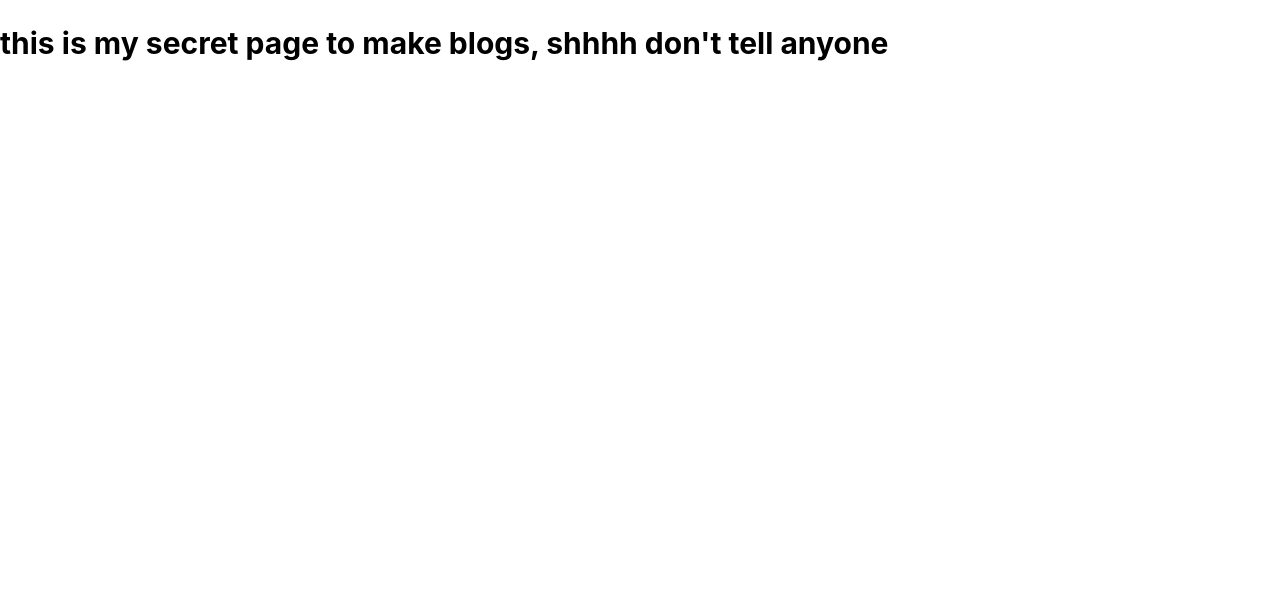
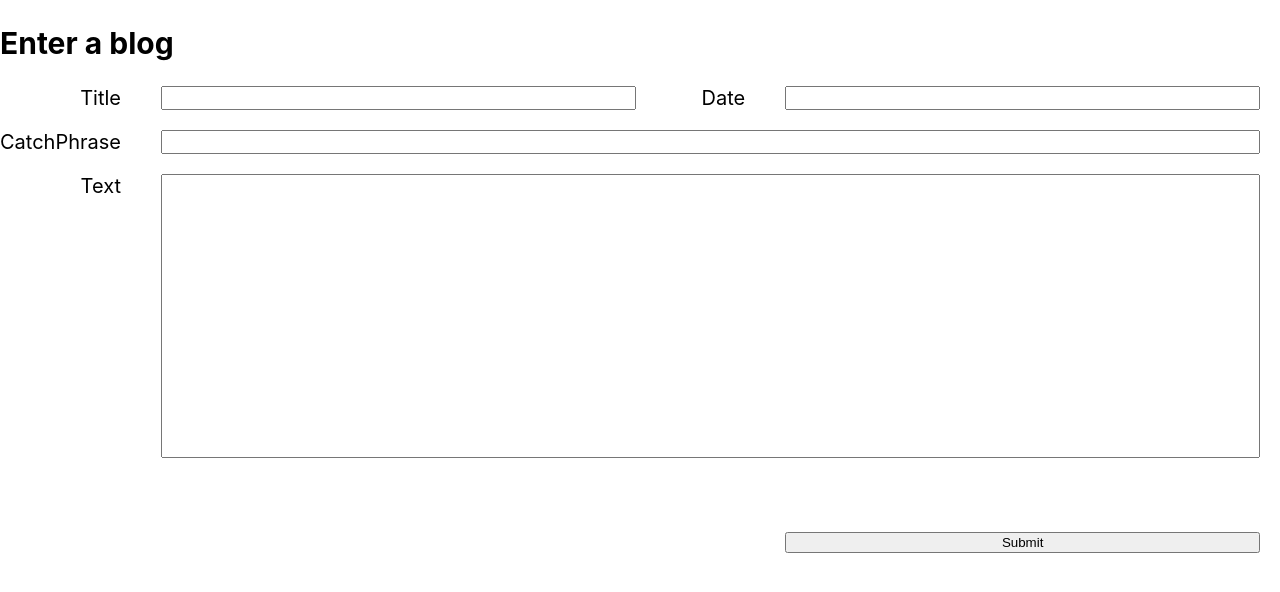
Before and after one commit to EliasenJason/next-portfolio, a Next.js app: page /createBlog in a window 1280 px wide. Shown: the top 592 px of the page. Built offline with nearby package versions, Linux system fonts and the light colour scheme.

Commit message:
midway thru setting up mongoose/mongoDB

```diff
--- a/components/index.js
+++ b/components/index.js
@@ -2,3 +2,4 @@ export { default as Header } from './header'
 export { default as Introduction } from './introduction'
 export { default as Knowledge } from './knowledge'
 export { default as BlogSection } from './blog'
+export { default as HeadTag } from './headtag'
--- /dev/null
+++ b/next.config.js
@@ -0,0 +1,5 @@
+module.exports = {
+    env: {
+        MONGO_URI: "MONGO CONNECTION STRING HERE"
+    }
+}
--- a/pages/createBlog.js
+++ b/pages/createBlog.js
@@ -1,9 +1,82 @@
+import styled from "styled-components"
+
 
 
 const CreateBlog = () => {
     return (
-        <h2>this is my secret page to make blogs, shhhh don't tell anyone</h2>
+        <>
+        <HeaderText>Enter a blog</HeaderText>
+        <FormContainer>
+            <Title>Title</Title><TitleInput></TitleInput><Date>Date</Date><DateInput></DateInput>
+            <CatchPhrase>CatchPhrase</CatchPhrase><CatchPhraseInput></CatchPhraseInput>
+            <Text>Text</Text><TextInput></TextInput>
+            <TechContainer></TechContainer>
+            <LinkContainer></LinkContainer>
+            <SubmitButton>Submit</SubmitButton>
+        </FormContainer>
+        </>
     )
 }
 
 export default CreateBlog
+
+const HeaderText = styled.h2`
+`
+const FormContainer = styled.form`
+    display: grid;
+    grid-template-columns: 0.3fr 1.3fr 0.3fr 1.3fr;
+    grid-template-rows: 0.3fr 0.3fr 0.3fr 10fr 0.3fr 0.3fr 0.3fr;
+    gap: 0px 0px;
+    grid-template-areas:
+        "Title          TitleInput          DateLabel           DateInput"
+        "CatchPhrase    CatchPhraseInput    CatchPhraseInput    CatchPhraseInput"
+        "Text           TextInput           TextInput           TextInput"
+        ".              TextInput           TextInput           TextInput"
+        ".              TechContainer       TechContainer       TechContainer"
+        "Link-Container Link-Container      Link-Container      LinkContainer"
+        ".              .                   .                   SubmitButton";
+    grid-gap: 1em;
+    margin-right: 1em;
+`
+
+const Title = styled.label`
+    grid-area: Title;
+    margin-left: auto;
+    padding-right: 1em;
+`
+const TitleInput = styled.input`
+    grid-area: TitleInput;
+`
+const Date = styled.label`
+    grid-area: DateLabel;
+    margin-left: auto;
+    padding-right: 1em;
+`
+const DateInput = styled.input`
+    grid-area: DateInput;
+`
+const CatchPhrase = styled.label`
+    grid-area: CatchPhrase;
+    margin-left: auto;
+    padding-right: 1em;
+`
+const CatchPhraseInput = styled.input`
+    grid-area: CatchPhraseInput;
+`
+const Text = styled.text`
+    grid-area: Text;
+    margin-left: auto;
+    padding-right: 1em;
+`
+const TextInput = styled.input`
+    grid-area: TextInput;
+`
+const TechContainer = styled.div`
+    grid-area: TechContainer;
+`
+const LinkContainer = styled.div`
+    grid-area: LinkContainer;
+`
+const SubmitButton = styled.button`
+    grid-area: SubmitButton;
+`
--- a/pages/index.js
+++ b/pages/index.js
@@ -1,6 +1,5 @@
-import HeadTag from './headtag'
 import { Fast, Clean, Responsive } from '../public/data/svgs'
-import { Header, Introduction, Knowledge, BlogSection } from '../components/index'
+import { Header, Introduction, Knowledge, BlogSection, HeadTag } from '../components/index'
 import ContactFormContainer from '../components/containers/contact/ContactForm'
 import Blog from '../components/containers/blogs/Blog'
 import { useState,useEffect } from 'react'
--- /dev/null
+++ b/utils/dbConnect.js
@@ -0,0 +1,5 @@
+import Mongoose from "mongoose";
+
+const connection = {
+
+}
```
Also changed, not shown: models/blogSchema.js (renamed from public/data/blogSchema.js, +8 -11 lines), components/headtag.js (renamed from pages/headtag.js), models/blog.js (added).
